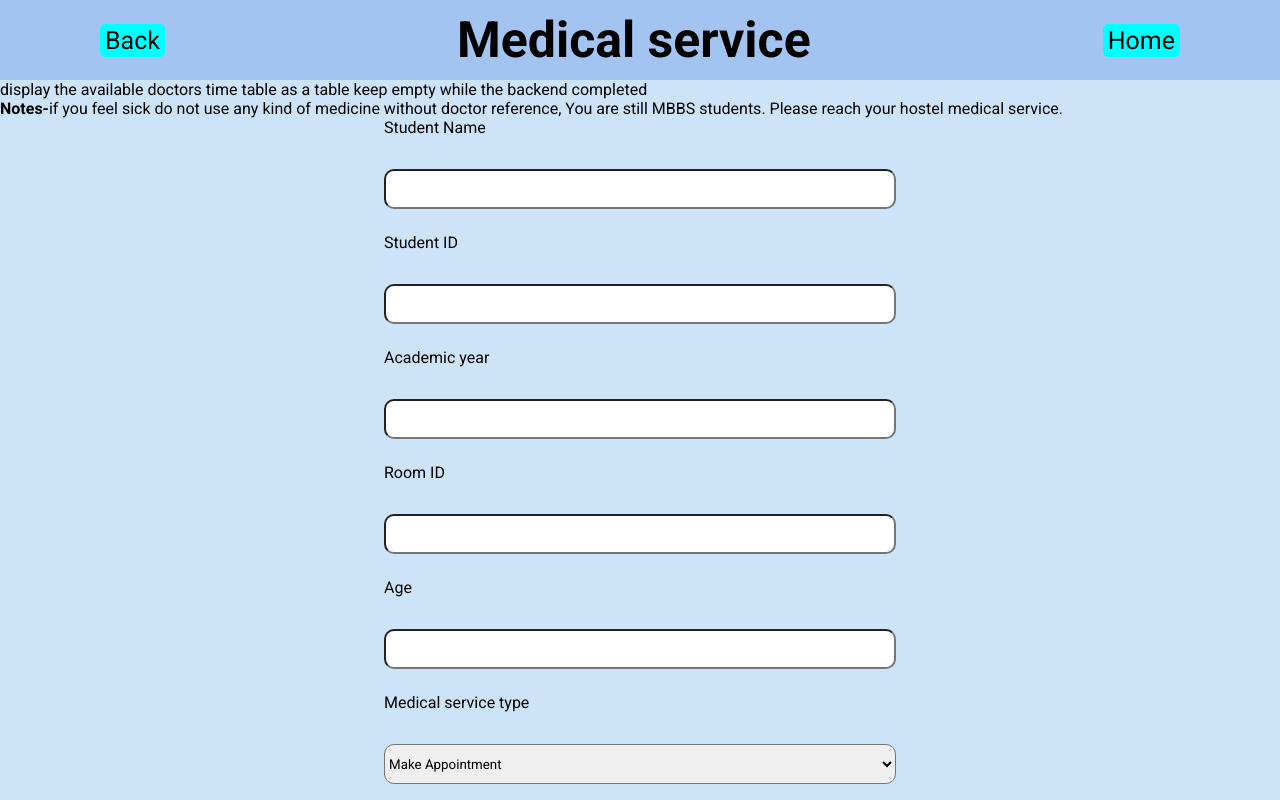
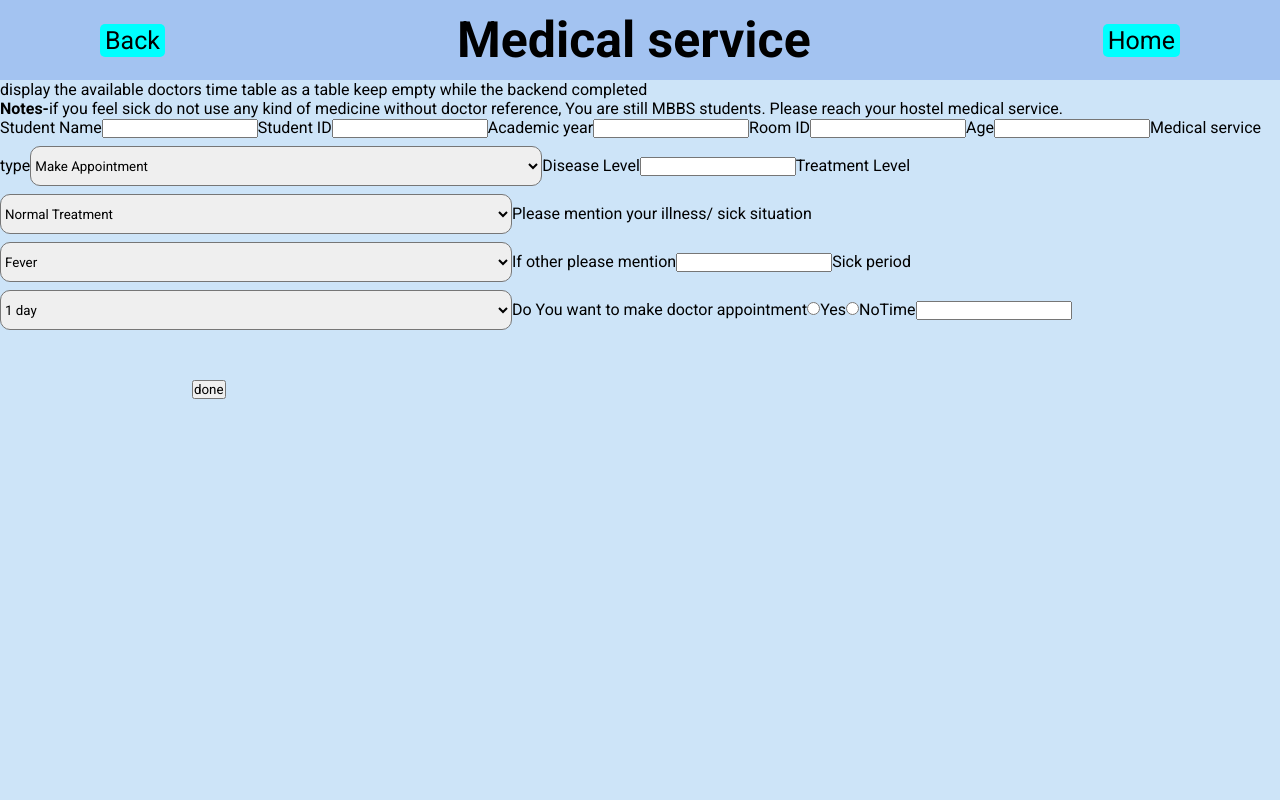
Before and after one commit to Tharindu-Dasantha/MedHouse, a React (Vite) app in the folder MedHouse/: page /services/Medical in a window 1280 px wide. Shown: the top 800 px of the page. Built offline with nearby package versions, Linux system fonts and the light colour scheme.

Commit message:
reCreated
removed the form css becouse them messed up the other forms on its way of production

```diff
--- a/MedHouse/src/Pages/ServicesPage/Forms/forms.css
+++ b/MedHouse/src/Pages/ServicesPage/Forms/forms.css
@@ -56,7 +56,7 @@
     padding-bottom: 2rem;
 }
 
-form {
+.Cleaning form {
     display: flex;
     flex-direction: column;
     width: 40vw;
@@ -65,12 +65,12 @@ form {
 
 }
 
-form label {
+.Cleaning form label {
     font-weight: 400;
 }
 
 
-form input, select, textarea {
+.Cleaning form input, select, textarea {
     width: 40vw;
     height: 2.5rem;
     border-radius: 10px;
@@ -78,22 +78,22 @@ form input, select, textarea {
     margin-top: 0.5rem;
 }
 
-form input[type=datetime-local] {
+.Cleaning form input[type=datetime-local] {
     width: 15vw;
     display: flex;
     padding: 5px 10px;
 }
 
-form input[type=radio] {
+.Cleaning form input[type=radio] {
     width: 20px;
     display: none;
 }
 
-form input[type=checkbox] {
+.Cleaning form input[type=checkbox] {
     width: 20px;
 }
 
-div .radio label {
+.Cleaning div .radio label {
     background-color: aqua;
     width: fit-content;
     padding: 10px 20px;
@@ -102,15 +102,23 @@ div .radio label {
     cursor: pointer;
 }
 
-div .radio {
+.Cleaning div .radio {
     display: flex;
     justify-content: center;
     flex-direction: column;
 }
 
-.checkboxitem {
+.Cleaning .checkboxitem {
     display: flex;
     justify-content: start;
     align-items: center;
     gap: 20px;
 }
+
+.Cleaning input[type=submit] {
+  position: relative;
+  width: 60%;
+  height: 50px;
+  right: 5rem;
+  margin-bottom: 50px;
+}
```
